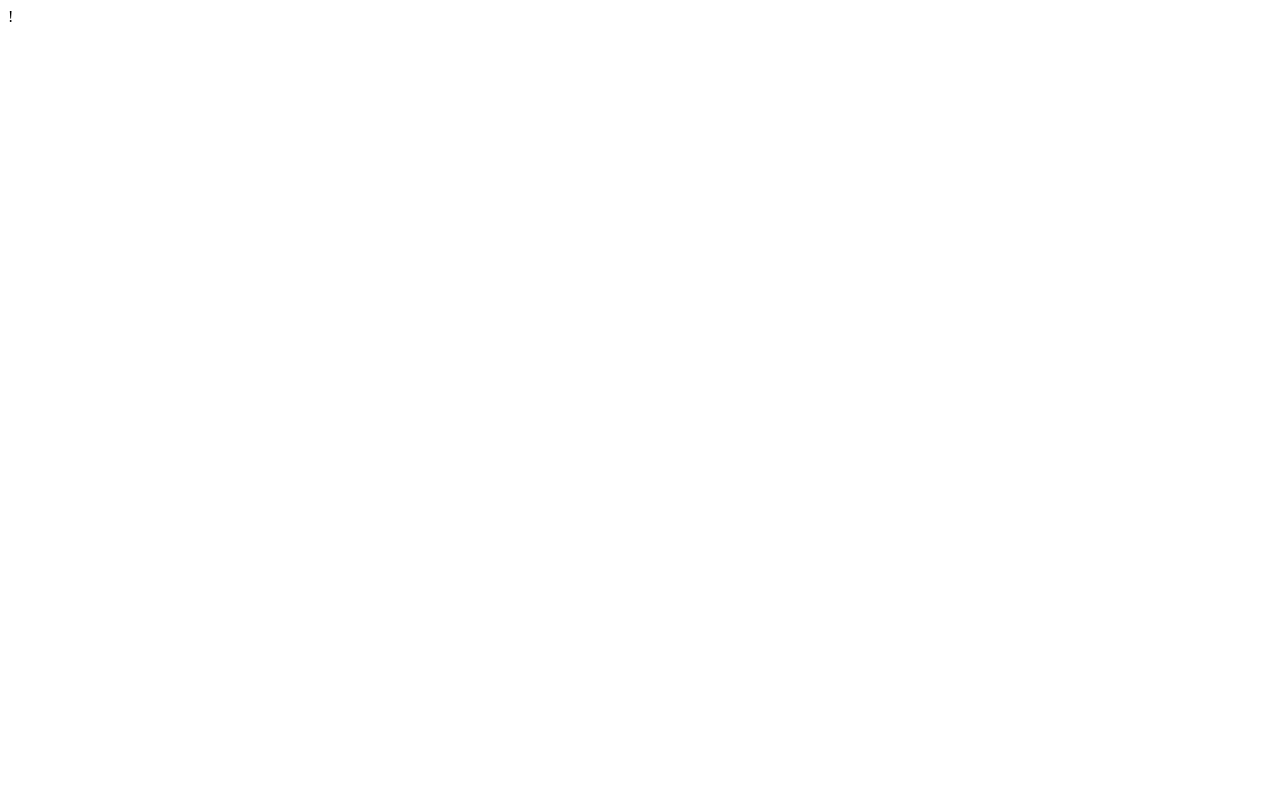
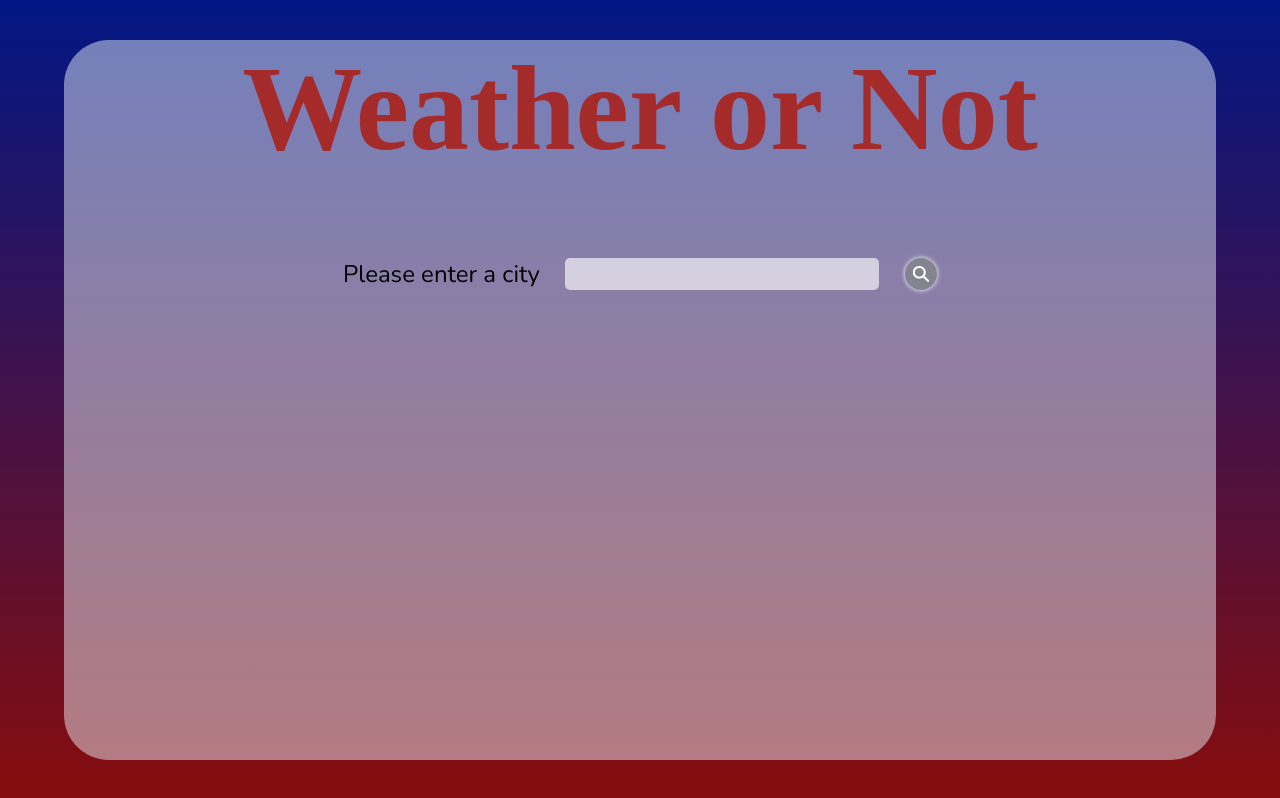
Before and after one commit to radioheard/odin-weather, a plain HTML site: page index.html in a window 1280 px wide. Drawn offline with Linux system fonts and the light colour scheme.

Commit message:
Modififed files
Missed some modification on commit

```diff
--- a/index.html
+++ b/index.html
@@ -1 +1,26 @@
-!
+<!DOCTYPE html>
+<html lang="en">
+<head>
+    <meta charset="UTF-8">
+    <meta name="viewport" content="width=device-width, initial-scale=1.0">
+    <title>Odin Weather</title>
+    <link rel="stylesheet" href="styles.css">
+</head>
+<body>
+    <div class="container">
+        <h1>Weather or Not</h1>
+        <div class="searcher">
+            <label for="city">Please enter a city</label>
+            <input type="text" name="city" id="city">
+            <button id="search"><img src="search.png" alt="search icon"></button>
+            <h2>WoN</h2>
+
+        </div>
+
+        <div class="result">
+            <img src="" alt="">
+        </div>
+    </div>
+    <script src="index.js"></script>
+</body>
+</html>
--- a/index.js
+++ b/index.js
@@ -30,7 +30,7 @@ function weatherVisuals (obj) {
     result.textContent = '';
     if (obj.cond === 'Partly cloudy' || obj.cond ==='Cloudy' || obj.cond ==='Overcast' || obj.cond ==='Rainy') {
         body.classList.remove('sunny');
-        body.classList.add('cloudy')
+        body.classList.add('cloudy');
     } else if ( obj.cond === 'Sunny' || obj.cond === 'Clear') {
         body.classList.remove('cloudy');
         body.classList.add('sunny')
```
